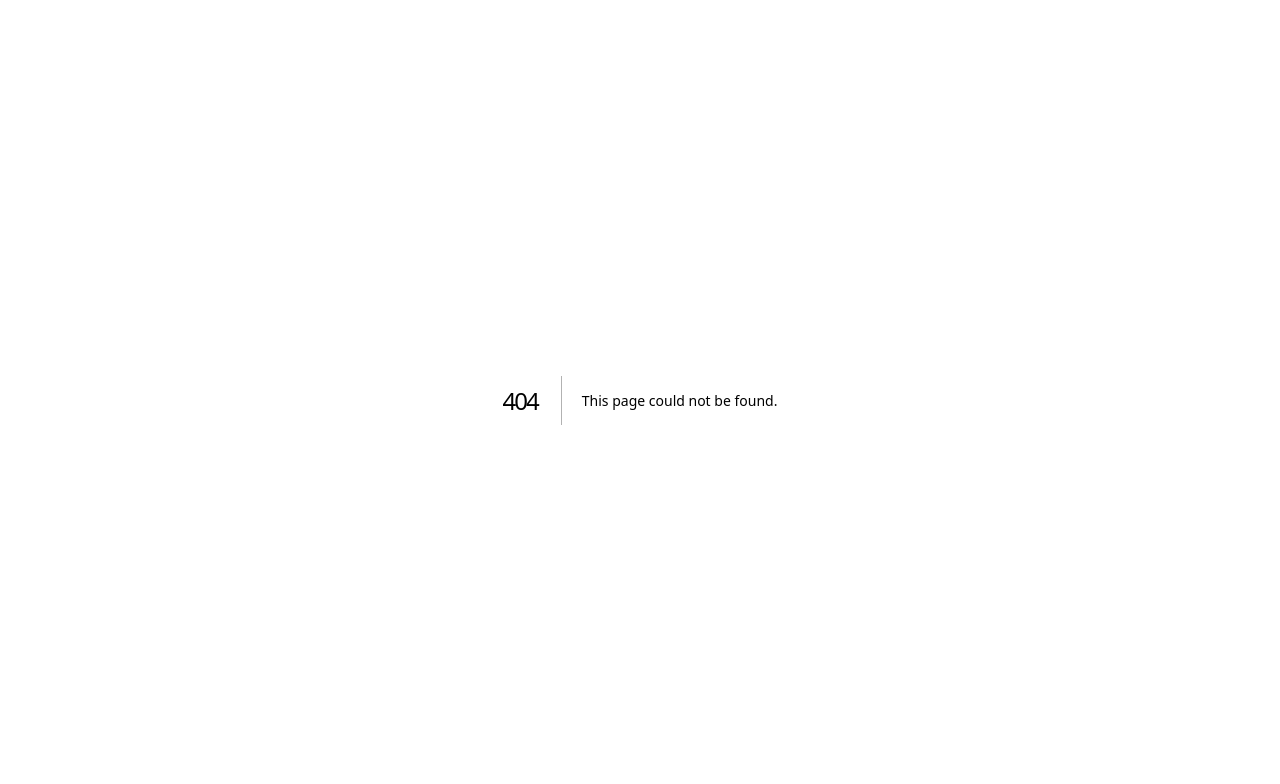
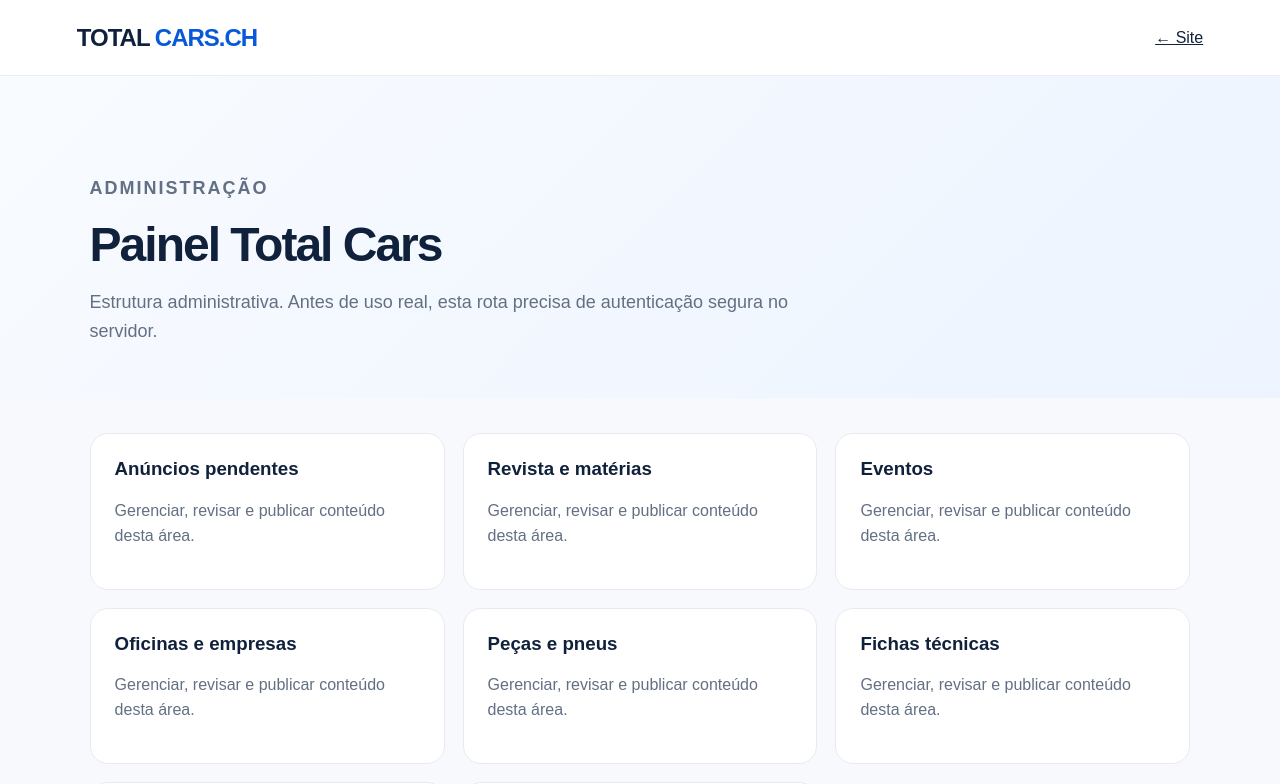
Before and after one commit to ricardobrojek-collab/Total-cars-, a Next.js app: page /admin in a window 1280 px wide. Before the commit this address had no page. Shown: the top 784 px of the page. Built offline with nearby package versions, Linux system fonts and the light colour scheme.

Commit message:
Add admin module

```diff
--- /dev/null
+++ b/app/admin/page.js
@@ -0,0 +1 @@
+const mods=["Anúncios pendentes","Revista e matérias","Eventos","Oficinas e empresas","Peças e pneus","Fichas técnicas","Usuários e denúncias","Estatísticas e monetização"];export default function Page(){return <main className="simplePage"><header className="top"><a className="brand brandLink" href="/">TOTAL <b>CARS</b><span>.CH</span></a><a href="/">← Site</a></header><section className="simpleHero"><p className="eyebrow">ADMINISTRAÇÃO</p><h1>Painel Total Cars</h1><p>Estrutura administrativa. Antes de uso real, esta rota precisa de autenticação segura no servidor.</p></section><section className="cardsList">{mods.map(x=><article className="infoCard" key={x}><h3>{x}</h3><p>Gerenciar, revisar e publicar conteúdo desta área.</p></article>)}</section></main>}
```
